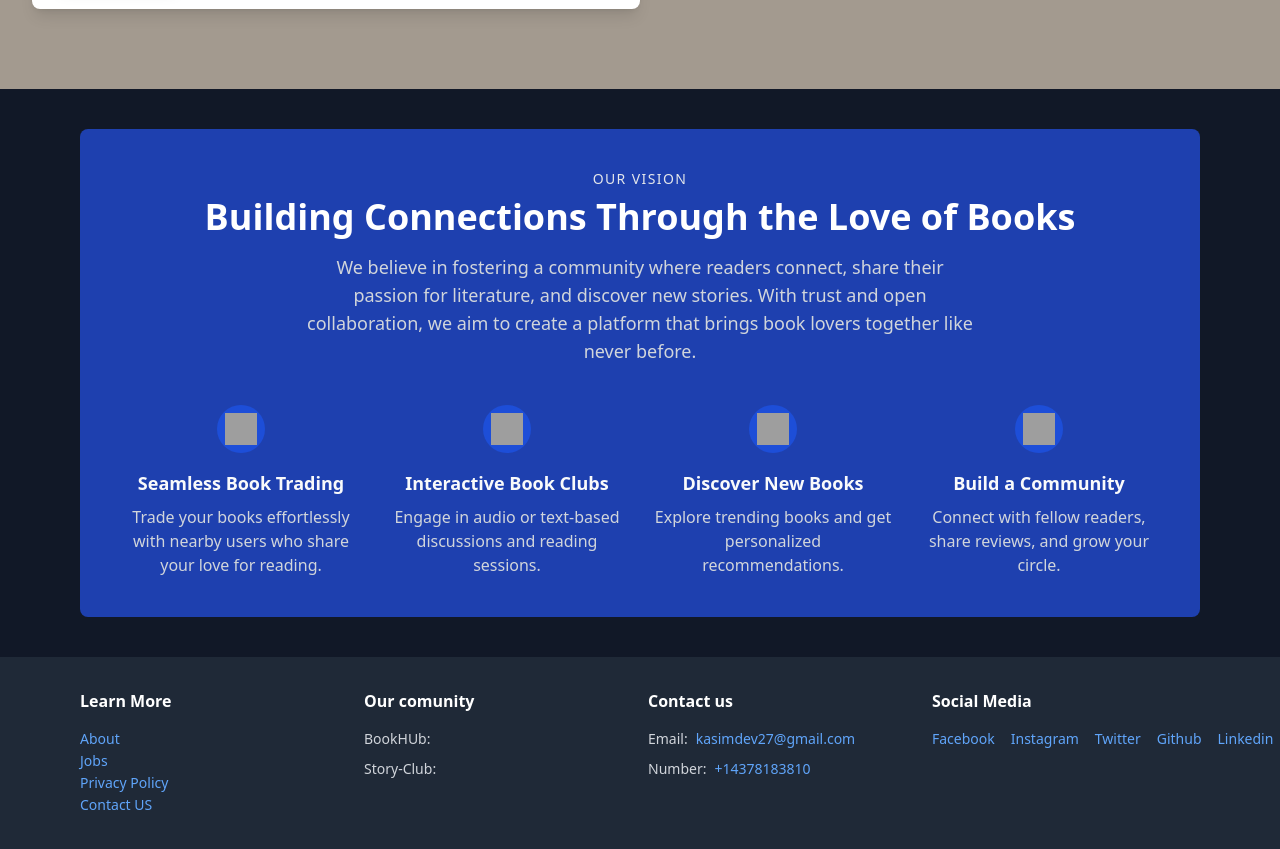
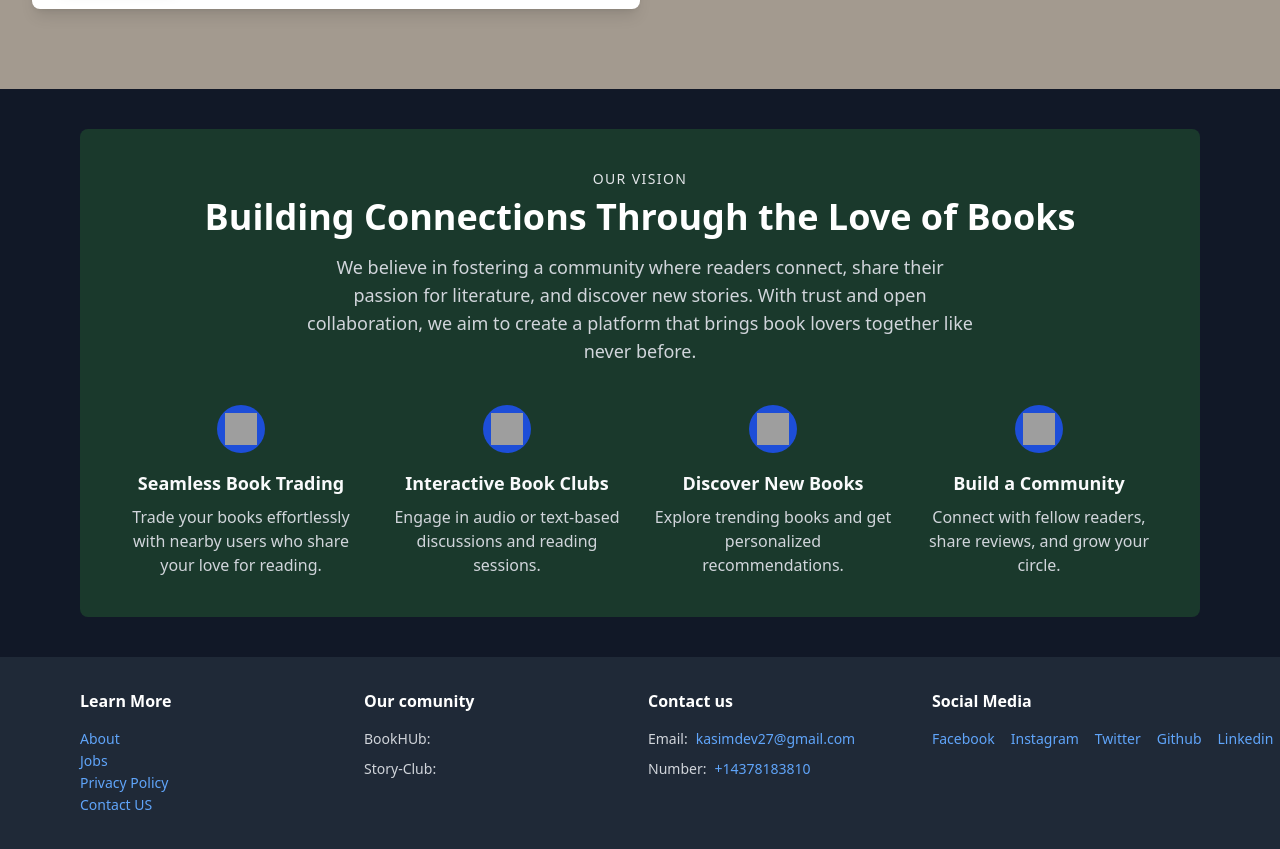
Before and after one commit to kasimkazmi/bookbuddy_app-next.js, a Next.js app: page / in a window 1280 px wide. Shown: the part 2657-3506 px from the top of the page. Built offline with nearby package versions, Linux system fonts and the light colour scheme; grey boxes are pictures that could not be loaded.

Commit message:
Update Footer background color for improved visual consistency

```diff
--- a/components/Footer.tsx
+++ b/components/Footer.tsx
@@ -6,7 +6,7 @@ const Footer = () => {
     <footer className="bg-gray-900 text-white">
       {/* Commitment Section */}
       <div className="flex justify-center items-center py-10 px-6 sm:px-20">
-      <div className="bg-blue-800 text-center text-white p-10 max-w-6xl w-full rounded-lg">
+      <div className="bg-S2BG text-center text-white p-10 max-w-6xl w-full rounded-lg">
   <h4 className="uppercase text-sm tracking-widest text-gray-200">
     Our Vision
   </h4>
```
